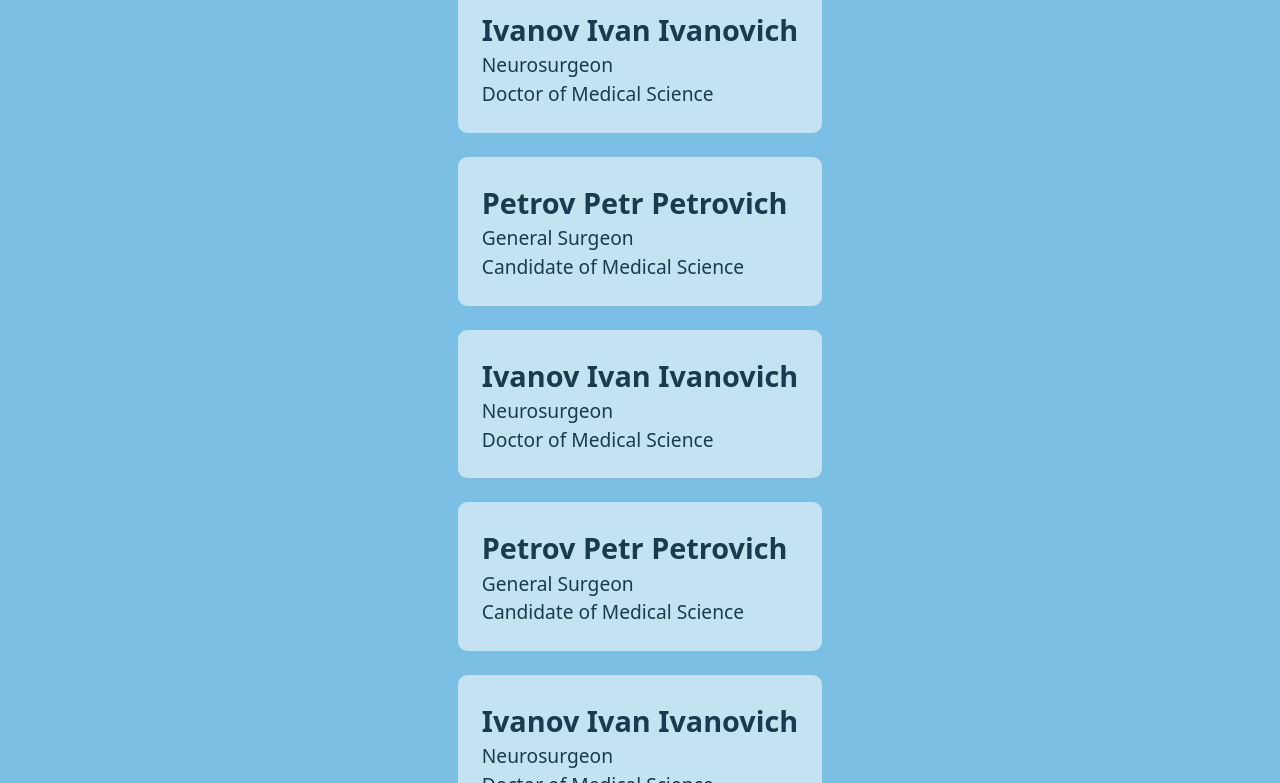
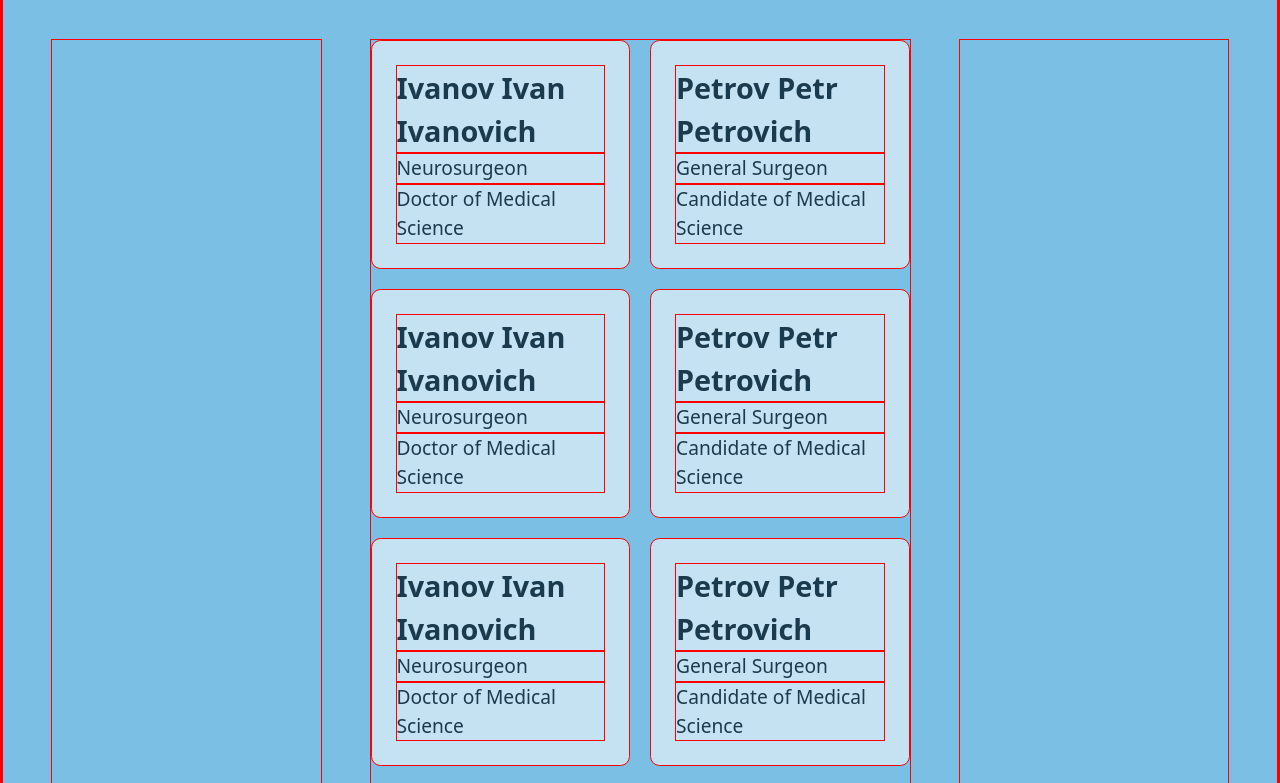
Before and after one commit to johann219/hospital-website, a website built with webpack: page src/template.html in a window 1280 px wide. Shown: the part 88-871 px from the top of the page. Built offline with nearby package versions, Linux system fonts and the light colour scheme.

Commit message:
Introduce grid layout to the page

```diff
--- a/src/styles/styles.css
+++ b/src/styles/styles.css
@@ -7,6 +7,7 @@
 
 * {
   margin: 0;
+  border: 1px solid red;
 }
 
 ol[role="list"], ul[role="list"] {
@@ -53,12 +54,33 @@ footer {
 
 main {
     flex: 1;
+    display: grid;
+    width: 100%;
+    padding: 2rem;
+    gap: 2rem;
+}
+
+.sidebar-left,
+.sidebar-right {
+    display: none;
+}
+
+@media (width >= 1200px) {
+    main {
+        grid-template-columns: 1fr 2fr 1fr;
+    }
+
+    .sidebar-left,
+    .sidebar-right {
+        display: flex;
+    }
+
 }
 
 .doctor-list {
-    display: flex;
-    flex-direction: column;
-    gap: 1rem;
+    display: grid;
+    gap: 20px;
+    grid-template-columns: repeat(auto-fit, minmax(250px, 1fr));
 }
 
 .doctor-card {
--- a/src/template.html
+++ b/src/template.html
@@ -12,7 +12,13 @@
         </h1>
     </header>
     <main>
+        <section class="sidebar-left">
+
+        </section>
         <section class="doctor-list">
+
+        </section>
+        <section class="sidebar-right">
 
         </section>
         <template class="doctor-card-template">
```
